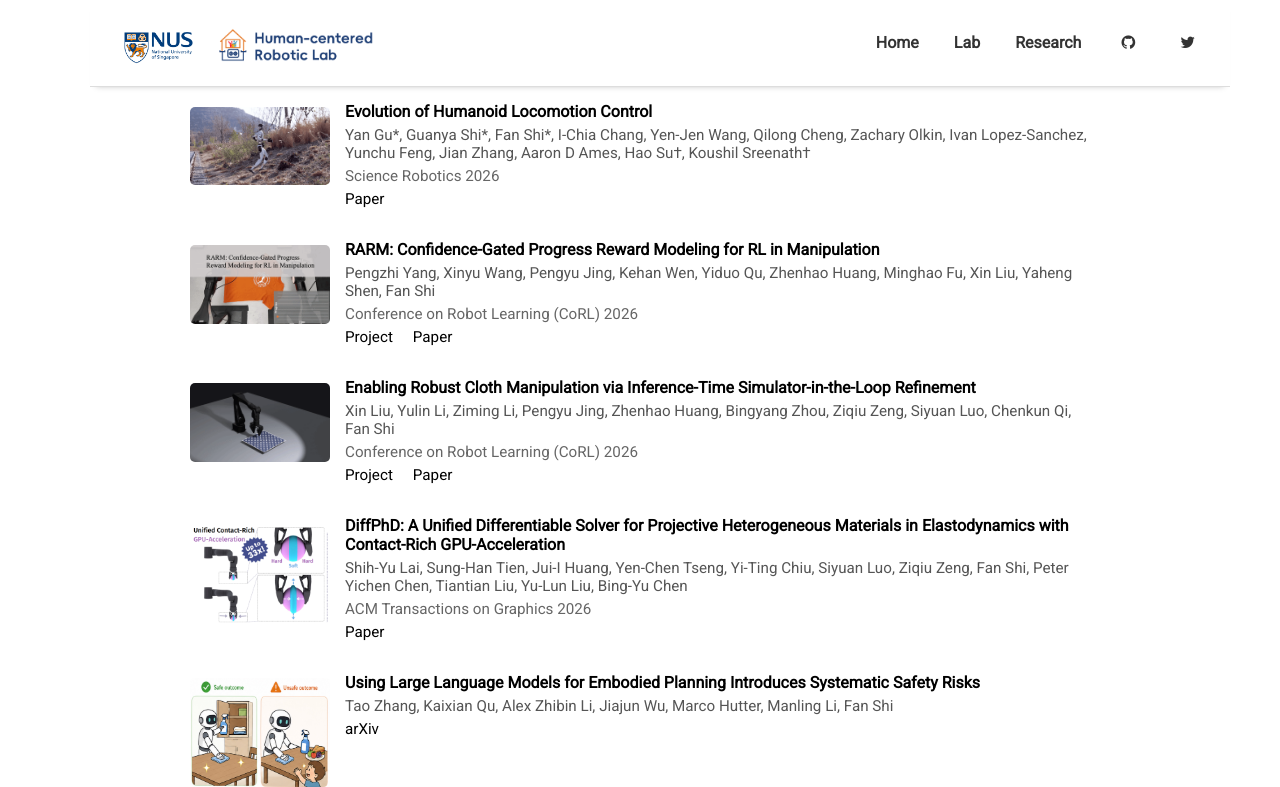
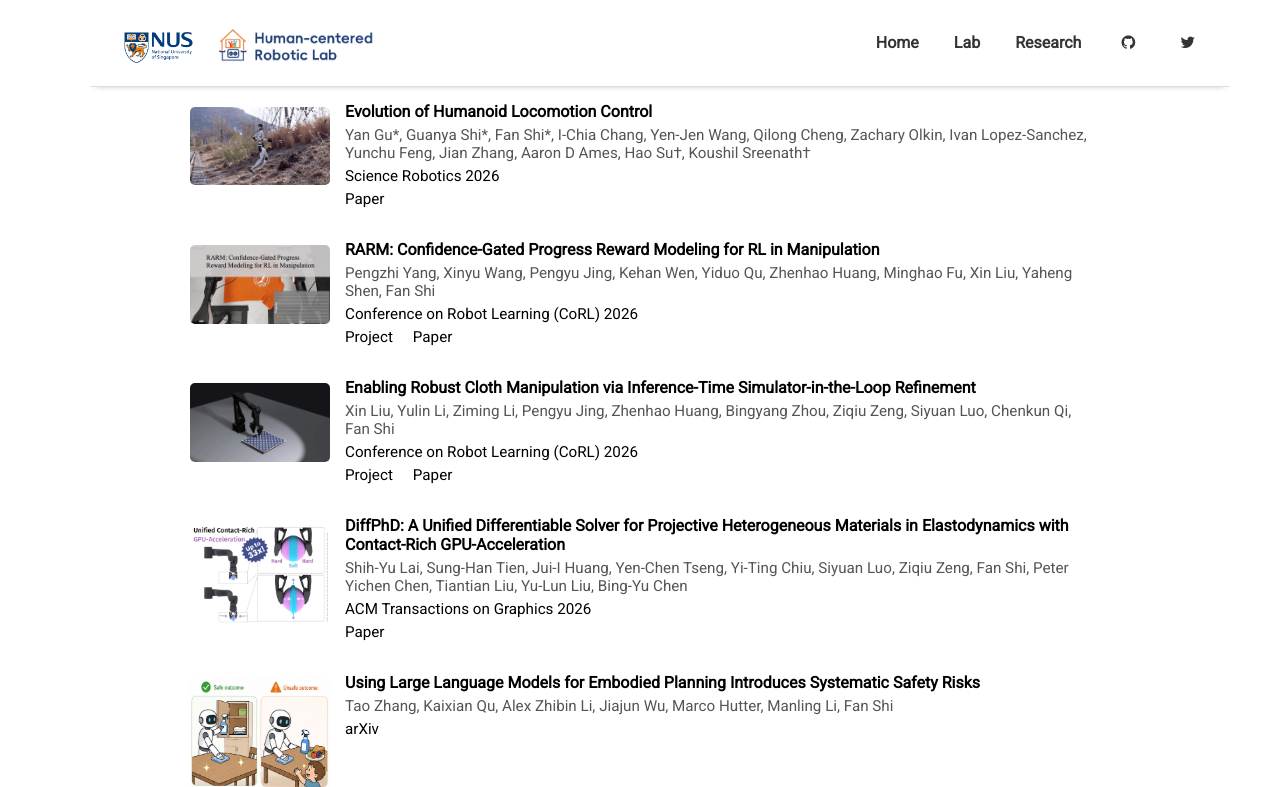
Before and after one commit to NUS-HcRL/nus-hcrl.github.io, a Jekyll site: the page built from pages/research.md, in a window 1280 px wide and 1400 px high. Shown: the top 787 px of the window. Built offline with Jekyll 4.4.1, drawn with Linux system fonts in a browser that asks for light colours; nearby versions of some CDN libraries; grey boxes are pictures that could not be loaded.

Commit message:
Change publication venue color from #666 to #000

```diff
--- a/_layouts/research.html
+++ b/_layouts/research.html
@@ -79,7 +79,7 @@ layout: default
   }
 
   .publication-venue {
-    color: #666;
+    color: #000;
     font-size: 0.95em;
     margin-bottom: 0;
   }
```
